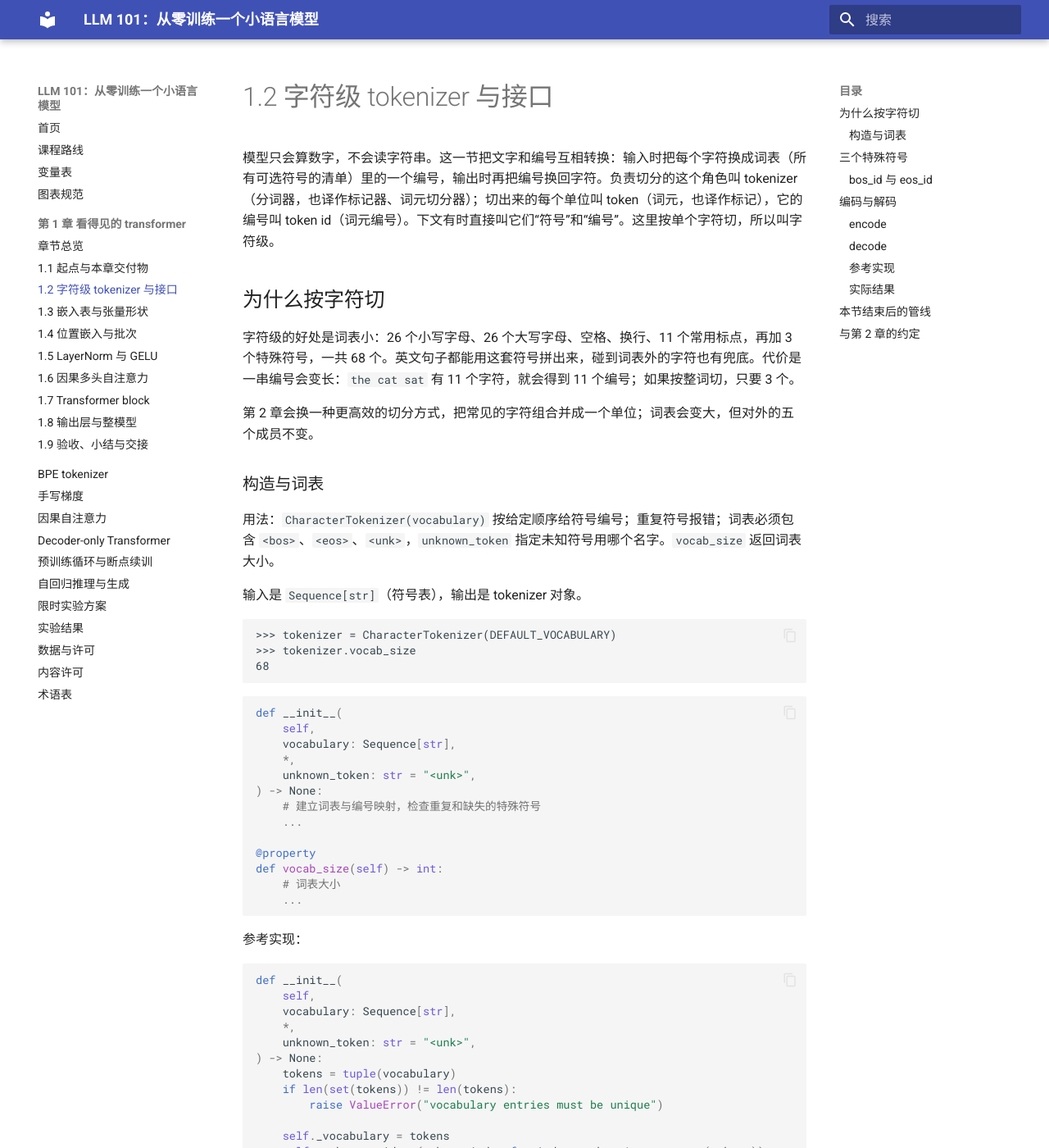
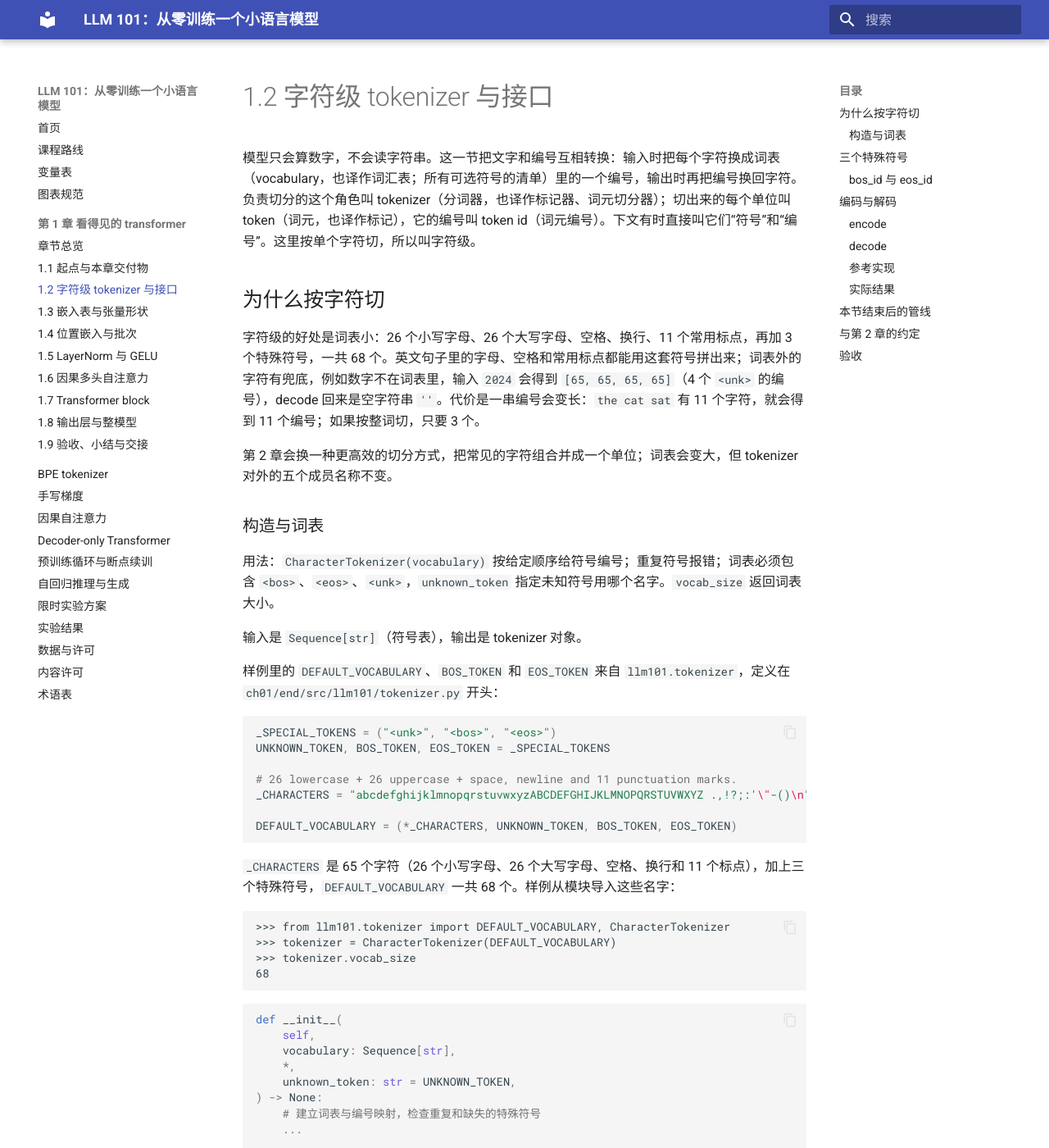
Before and after one commit to tigersoldier/llm-101, an MkDocs documentation site: the page built from docs/course/ch01/1.2.md, in a window 1280 px wide and 1400 px high. Shown: the whole window at 82% size. Built offline with MkDocs 1.6.1 and Material for MkDocs 9.7.7, drawn with Linux system fonts in a browser that asks for light colours; some of the changed text lies outside the part shown.

Commit message:
Correct 1.2 tokenizer text and link completed sections

````diff
--- a/docs/course/ch01/1.2.md
+++ b/docs/course/ch01/1.2.md
@@ -1,12 +1,12 @@
 # 1.2 字符级 tokenizer 与接口
 
-模型只会算数字，不会读字符串。这一节把文字和编号互相转换：输入时把每个字符换成词表（所有可选符号的清单）里的一个编号，输出时再把编号换回字符。负责切分的这个角色叫 tokenizer（分词器，也译作标记器、词元切分器）；切出来的每个单位叫 token（词元，也译作标记），它的编号叫 token id（词元编号）。下文有时直接叫它们“符号”和“编号”。这里按单个字符切，所以叫字符级。
+模型只会算数字，不会读字符串。这一节把文字和编号互相转换：输入时把每个字符换成词表（vocabulary，也译作词汇表；所有可选符号的清单）里的一个编号，输出时再把编号换回字符。负责切分的这个角色叫 tokenizer（分词器，也译作标记器、词元切分器）；切出来的每个单位叫 token（词元，也译作标记），它的编号叫 token id（词元编号）。下文有时直接叫它们“符号”和“编号”。这里按单个字符切，所以叫字符级。
 
 ## 为什么按字符切
 
-字符级的好处是词表小：26 个小写字母、26 个大写字母、空格、换行、11 个常用标点，再加 3 个特殊符号，一共 68 个。英文句子都能用这套符号拼出来，碰到词表外的字符也有兜底。代价是一串编号会变长：`the cat sat` 有 11 个字符，就会得到 11 个编号；如果按整词切，只要 3 个。
+字符级的好处是词表小：26 个小写字母、26 个大写字母、空格、换行、11 个常用标点，再加 3 个特殊符号，一共 68 个。英文句子里的字母、空格和常用标点都能用这套符号拼出来；词表外的字符有兜底，例如数字不在词表里，输入 `2024` 会得到 `[65, 65, 65, 65]`（4 个 `<unk>` 的编号），decode 回来是空字符串 `''`。代价是一串编号会变长：`the cat sat` 有 11 个字符，就会得到 11 个编号；如果按整词切，只要 3 个。
 
-第 2 章会换一种更高效的切分方式，把常见的字符组合并成一个单位；词表会变大，但对外的五个成员不变。
+第 2 章会换一种更高效的切分方式，把常见的字符组合并成一个单位；词表会变大，但 tokenizer 对外的五个成员名称不变。
 
 ### 构造与词表
 
@@ -14,7 +14,22 @@
 
 输入是 `Sequence[str]`（符号表），输出是 tokenizer 对象。
 
+样例里的 `DEFAULT_VOCABULARY`、`BOS_TOKEN` 和 `EOS_TOKEN` 来自 `llm101.tokenizer`，定义在 `ch01/end/src/llm101/tokenizer.py` 开头：
+
+```python
+_SPECIAL_TOKENS = ("<unk>", "<bos>", "<eos>")
+UNKNOWN_TOKEN, BOS_TOKEN, EOS_TOKEN = _SPECIAL_TOKENS
+
+# 26 lowercase + 26 uppercase + space, newline and 11 punctuation marks.
+_CHARACTERS = "abcdefghijklmnopqrstuvwxyzABCDEFGHIJKLMNOPQRSTUVWXYZ .,!?;:'\"-()\n"
+
+DEFAULT_VOCABULARY = (*_CHARACTERS, UNKNOWN_TOKEN, BOS_TOKEN, EOS_TOKEN)
+```
+
+`_CHARACTERS` 是 65 个字符（26 个小写字母、26 个大写字母、空格、换行和 11 个标点），加上三个特殊符号，`DEFAULT_VOCABULARY` 一共 68 个。样例从模块导入这些名字：
+
 ```text
+>>> from llm101.tokenizer import DEFAULT_VOCABULARY, CharacterTokenizer
 >>> tokenizer = CharacterTokenizer(DEFAULT_VOCABULARY)
 >>> tokenizer.vocab_size
 68
@@ -25,7 +40,7 @@ def __init__(
     self,
     vocabulary: Sequence[str],
     *,
-    unknown_token: str = "<unk>",
+    unknown_token: str = UNKNOWN_TOKEN,
 ) -> None:
     # 建立词表与编号映射，检查重复和缺失的特殊符号
     ...
@@ -43,7 +58,7 @@ def __init__(
     self,
     vocabulary: Sequence[str],
     *,
-    unknown_token: str = "<unk>",
+    unknown_token: str = UNKNOWN_TOKEN,
 ) -> None:
     tokens = tuple(vocabulary)
     if len(set(tokens)) != len(tokens):
@@ -211,7 +226,7 @@ def decode(
 
 ![第 2 节的数据流：文字、tokenizer、13 个编号、占位答案、decode、字符](../../assets/ch01/02-pipeline.svg)
 
-*图 1.2-1：把 `the cat sat` 走一遍 1.2 的管线。tokenizer 加上 `<bos>`/`<eos>`，13 个编号求和后得到占位答案 11，再 decode 成 `l`；图中省略中间 7 个 token。*
+*图 1.2-1：把 `the cat sat` 走一遍 1.2 的管线。tokenizer 加上 `<bos>`/`<eos>`，13 个编号求和得到 325，$(325 \times 31) \bmod 68 = 11$，再 decode 成 `l`；图中省略中间 7 个 token。蓝色实线表示真实的编号和 decode 结果，橙色虚线表示占位答案，灰色虚线表示省略的 7 个 token。*
 
 ![第 2 节结束时的管线：编号已经换成 CharacterTokenizer，答案仍是占位](../../assets/ch01/architecture-2.svg)
 
@@ -231,10 +246,15 @@ answer          11
 character       'l'
 ```
 
-编号从 11 个变成 13 个（$1 + 11 + 1 = 13$：`<bos>` + 11 个字符 + `<eos>`）；答案还是占位，但编号变了，答案编号从 19 变成 11，字符从 $t$ 变成 `l`。1.3 才会把答案展开成每个位置的数字。
+编号从 11 个变成 13 个（$1 + 11 + 1 = 13$：`<bos>` + 11 个字符 + `<eos>`），13 个编号求和得到 325。答案还是占位，按同一套规则计算：$(325 \times 31) \bmod 68 = 10075 \bmod 68 = 11$，所以答案编号从 19 变成 11，字符从 `t` 变成 `l`。第 1.3 节才会把答案展开成每个位置的数字，真正的分数要到第 1.8 节才出现。
 
 ## 与第 2 章的约定
 
-第 2 章换切分方式时，下面五个成员的名字和行为保持不变：`encode`、`decode`、`vocab_size`、`bos_id`、`eos_id`。模型和测试只依赖这五个，不关心内部是逐字符还是按片段切。
+第 2 章换切分方式时，下面五个成员的名字不变：`encode`、`decode`、`vocab_size`、`bos_id`、`eos_id`。模型和测试只依赖这五个，不关心内部是逐字符还是按片段切。`encode` 的往返和 `<bos>`/`<eos>` 的默认跳过保持不变；`decode` 有一处差别：本章对越界编号抛出 `ValueError("token id out of range: ...")`，第 2 章同样抛出 `ValueError`，但报错文本改为 `token ID out of range: ...`，非整数编号也按这个错误处理。
 
-代码在 `ch01/end/src/llm101/tokenizer.py`，测试在 `ch01/end/tests/test_tokenizer.py`；运行 `cd ch01/end && uv run pytest tests/test_tokenizer.py -q`。
+代码在 `ch01/end/src/llm101/tokenizer.py`，测试在 `ch01/end/tests/test_tokenizer.py`。
+
+## 验收
+
+- `cd ch01/end && uv run python scripts/show_placeholder.py --stage 2 "the cat sat"` 的输出里有 `ids (13)`、`answer 11` 和 `character 'l'`。
+- `cd ch01/end && uv run pytest tests/test_tokenizer.py -q` 显示 `6 passed`；`tests/test_tokenizer.py` 覆盖词表大小 68、往返、未知字符、特殊符号、缺少特殊符号的报错和越界编号的报错。
````
Also changed, not shown: docs/course/ch01/index.md (+2 -2 lines).
